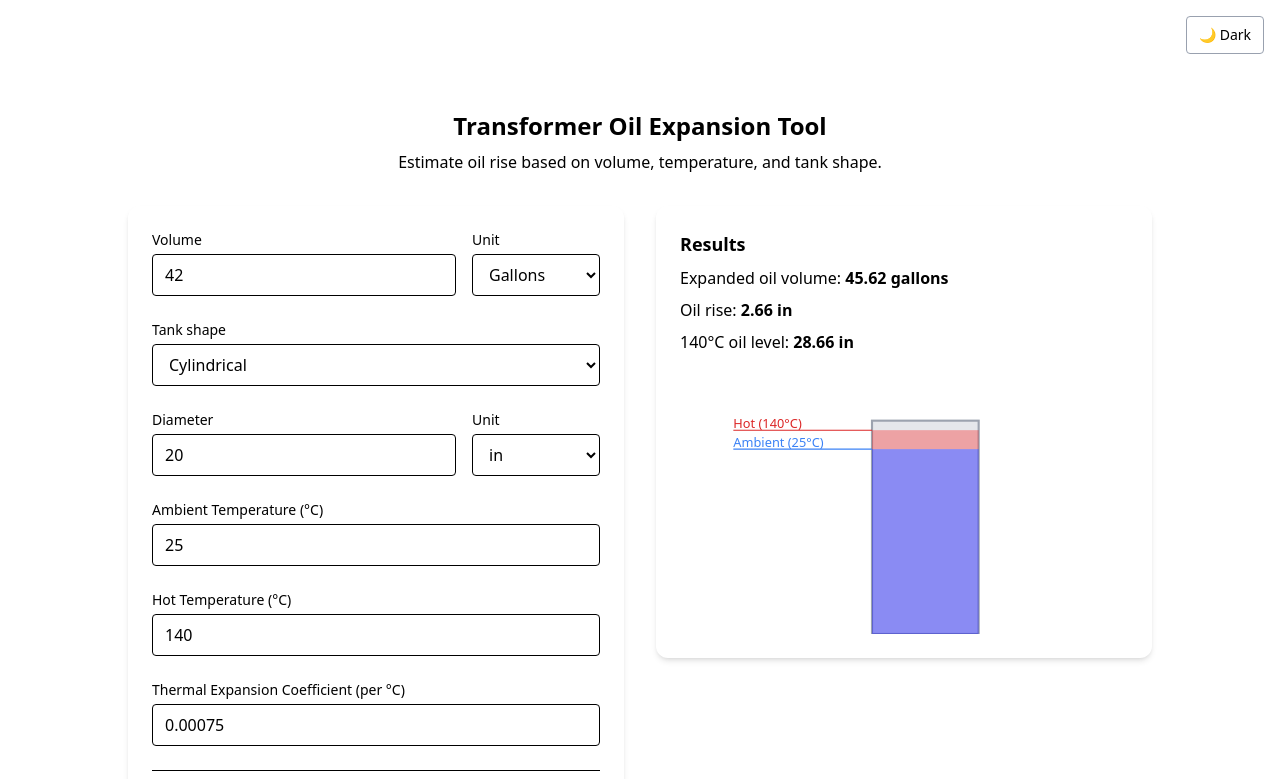
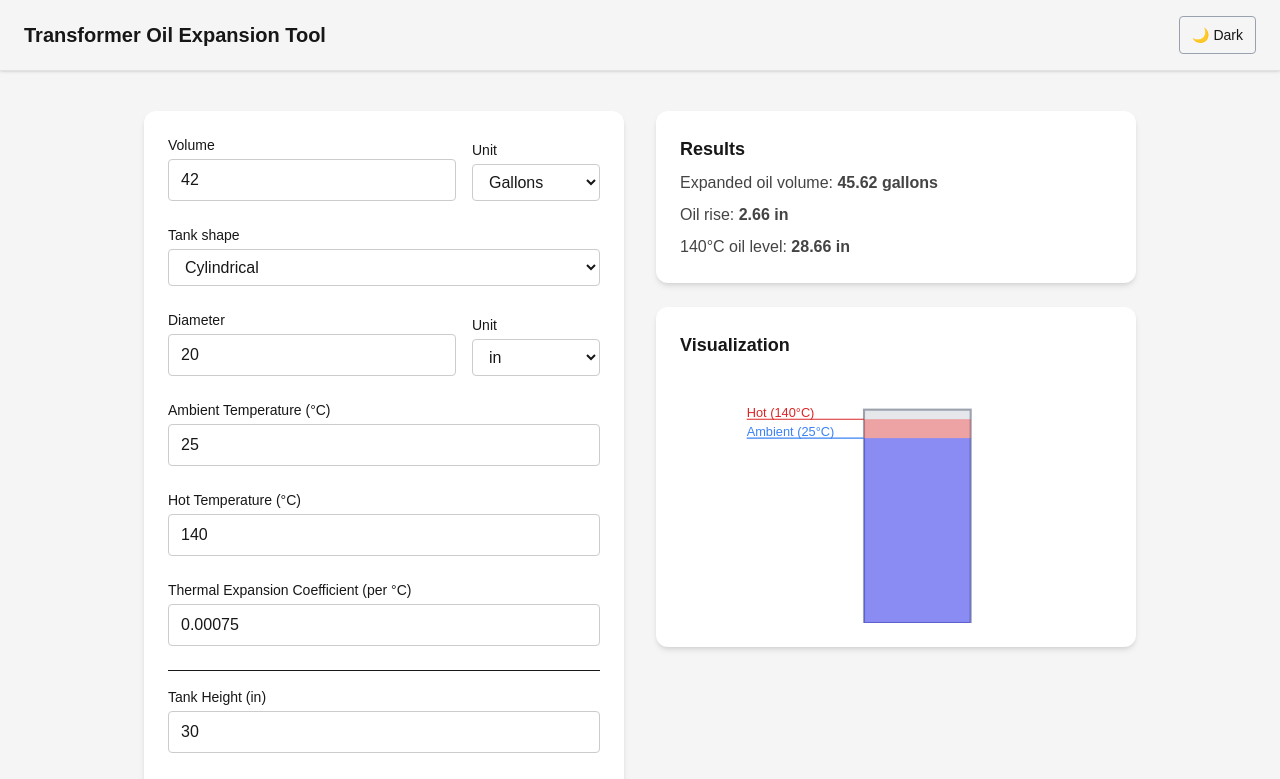
Before and after one commit to stephengilbert1/transformer_tool_tailwind, a Next.js app: page / in a window 1280 px wide. Shown: the top 779 px of the page. Built offline with nearby package versions, Linux system fonts and the light colour scheme.

Commit message:
Added topbar

```diff
--- a/src/app/globals.css
+++ b/src/app/globals.css
@@ -1,15 +1,14 @@
 @import "tailwindcss";
 
 :root {
-  :root {
-    --background: #ffffff;
+  --background: #f5f5f5;
   --foreground: #171717;
 
   --text-primary: #171717;
   --text-secondary: #444444;
   --text-muted: #666666;
 
-    --surface: #f9f9f9;
+  --surface: #ffffff;
   --border: #e2e2e2;
 
   --field-bg: #ffffff;
@@ -19,7 +18,6 @@
 
   --font-sans: Arial, Helvetica, sans-serif;
   --font-mono: monospace;
-  }
 }
 
 .dark {
--- a/src/app/layout.tsx
+++ b/src/app/layout.tsx
@@ -28,9 +28,12 @@ export default function RootLayout({
       <body
         className={`${geistSans.variable} ${geistMono.variable} antialiased bg-background text-foreground transition-colors duration-300`}
       >
-        <div className="flex justify-end p-4">
+        <header className="sticky top-0 z-50 bg-[var(--background)] border-b border-[var(--border)] px-6 py-4 flex items-center justify-between shadow-sm">
+          <h1 className="text-xl font-semibold text-[var(--text-primary)]">
+            Transformer Oil Expansion Tool
+          </h1>
           <ThemeToggle />
-        </div>
+        </header>
         {children}
       </body>
     </html>
--- a/src/app/page.tsx
+++ b/src/app/page.tsx
@@ -82,17 +82,8 @@ export default function OilExpansionPage() {
   const labelClass = "block text-sm font-medium text-[var(--field-text)]";
 
   return (
-    <main className="min-h-screen bg-[var(--background)] py-10 px-4">
-      <div className="max-w-5xl mx-auto space-y-8">
-        <header className="space-y-2 text-center">
-          <h1 className="text-2xl font-bold text-[var(--text-primary)]">
-            Transformer Oil Expansion Tool
-          </h1>
-          <p className="text-[var(--text-muted)]">
-            Estimate oil rise based on volume, temperature, and tank shape.
-          </p>
-        </header>
-
+    <main className="min-h-screen bg-[var(--background)] text-[var(--foreground)]">
+      <div className="max-w-5xl mx-auto py-10 px-4 space-y-8">
         {/* Responsive 2-col layout ------------------------------------------------ */}
         <div className="grid grid-cols-1 md:grid-cols-2 gap-8 items-start">
           {/* --------------------------------------------------------------------- */}
@@ -284,7 +275,10 @@ export default function OilExpansionPage() {
           {/* --------------------------------------------------------------------- */}
           {/* RIGHT: Results + Visualization                                       */}
           {/* --------------------------------------------------------------------- */}
-          <div className="bg-[var(--surface)] rounded-xl shadow-md p-6 space-y-6">
+          {/* Results container */}
+          <div className="space-y-6">
+            {/* Results card */}
+            <div className="bg-[var(--surface)] rounded-xl shadow-md p-6 space-y-4">
               <section className="space-y-2">
                 <h2 className="text-lg font-semibold text-[var(--text-primary)]">
                   Results
@@ -308,13 +302,17 @@ export default function OilExpansionPage() {
                   </strong>
                 </p>
               </section>
+            </div>
 
-            {/* Visualization */}
+            {/* Visualization card */}
             {!isNaN(hotOilLevelMeters) &&
               !isNaN(ambientOilLevelMeters) &&
               isFinite(hotOilLevelMeters) &&
               isFinite(ambientOilLevelMeters) && (
-                <div className="mt-4">
+                <div className="bg-[var(--surface)] rounded-xl shadow-md p-6">
+                  <h2 className="text-lg font-semibold text-[var(--text-primary)] mb-2">
+                    Visualization
+                  </h2>
                   <OilLevelVisualizer
                     ambientOilLevel={ambientOilLevelMeters}
                     hotOilLevel={hotOilLevelMeters}
--- a/src/components/OilLevelVisualizer.tsx
+++ b/src/components/OilLevelVisualizer.tsx
@@ -67,11 +67,11 @@ export default function OilLevelVisualizer({
       />
 
       {/* Ambient label and line */}
-      <text x="-100" y={ambientY - 2} fontSize="12" fill="#3B82F6">
+      <text x="-80" y={ambientY - 2} fontSize="12" fill="#3B82F6">
         Ambient ({ambientTemp}°C)
       </text>
       <line
-        x1="-100"
+        x1="-80"
         x2="30"
         y1={ambientY}
         y2={ambientY}
@@ -80,11 +80,11 @@ export default function OilLevelVisualizer({
       />
 
       {/* Hot label and line */}
-      <text x="-100" y={hotY - 2} fontSize="12" fill="#DC2626">
+      <text x="-80" y={hotY - 2} fontSize="12" fill="#DC2626">
         Hot ({hotTemp}°C)
       </text>
       <line
-        x1="-100"
+        x1="-80"
         x2="30"
         y1={hotY}
         y2={hotY}
```
Lines whose indentation alone changed are shown as unchanged.
